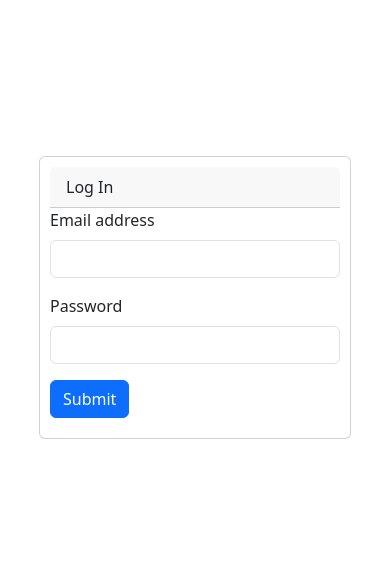
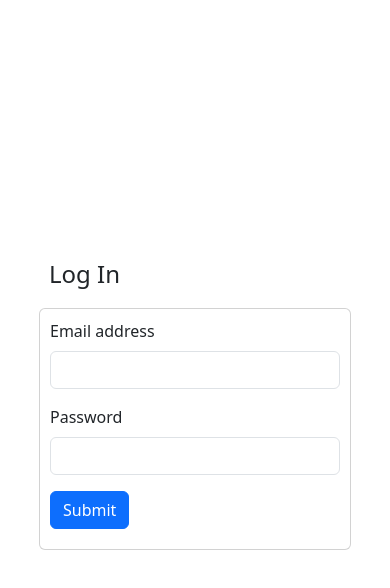
Before and after one commit to mayank-dotcom/fornt, a React (Vite) app: page /log in a window 390 px wide. Shown: the top 588 px of the page. Built offline with nearby package versions, Linux system fonts and the light colour scheme.

Commit message:
made changes to login card

```diff
--- a/src/components/Css/Sigin.css
+++ b/src/components/Css/Sigin.css
@@ -81,7 +81,9 @@
    */
 
    #form_cont {
+    width: 100vw;
     display: flex;
+    flex-direction: column;
     justify-content: center;
     align-items: center;
     height: 100vh;
@@ -89,35 +91,30 @@
 
    #form_cont .card {
     width: 40%;
-    margin: auto;
-    margin-top: 10%;
+    margin-bottom: 10%;
     padding: 10px 10px 20px 10px;
     align-self: center;
+    justify-self: center;
   }
 
+  #form_cont .heading {
+    width: 40%;
+    display: flex;
+    justify-content: flex-start;
+    font-size: 1.5em;
+    padding: 0 10px;
+    font-weight: 500;
+  }
 
   @media (max-width:1000px) {
-    #form_cont .card {
-      width: 80%;
-      margin-top: 20%;
+    #form_cont .card, #form_cont .heading {
+      width: 60%;
     }
+
   }
 
   @media (max-width:800px) {
-    #form_cont .card {
+    #form_cont .card, #form_cont .heading {
       width: 80%;
-      margin-top: 20%;
     }
   }
-
-
-  @media (max-width:500px) {
-    #form_cont .card {
-      margin-top: 40%;
-    }
-  }
-  @media (max-width:350px) {
-    #form_cont .card {
-      margin-top: 60%;
-    }
-  }
--- a/src/components/Signin.jsx
+++ b/src/components/Signin.jsx
@@ -29,8 +29,8 @@ function Signin() {
 
   return (
     <div id="form_cont">
+        <div className="heading"><p>Log In</p></div>
         <div className="card">
-          <div className="card-header">Log In</div>
           <form onSubmit={handleSubmit}>
             <div className="mb-3">
               <label htmlFor="exampleInputEmail1" className="form-label">
```
